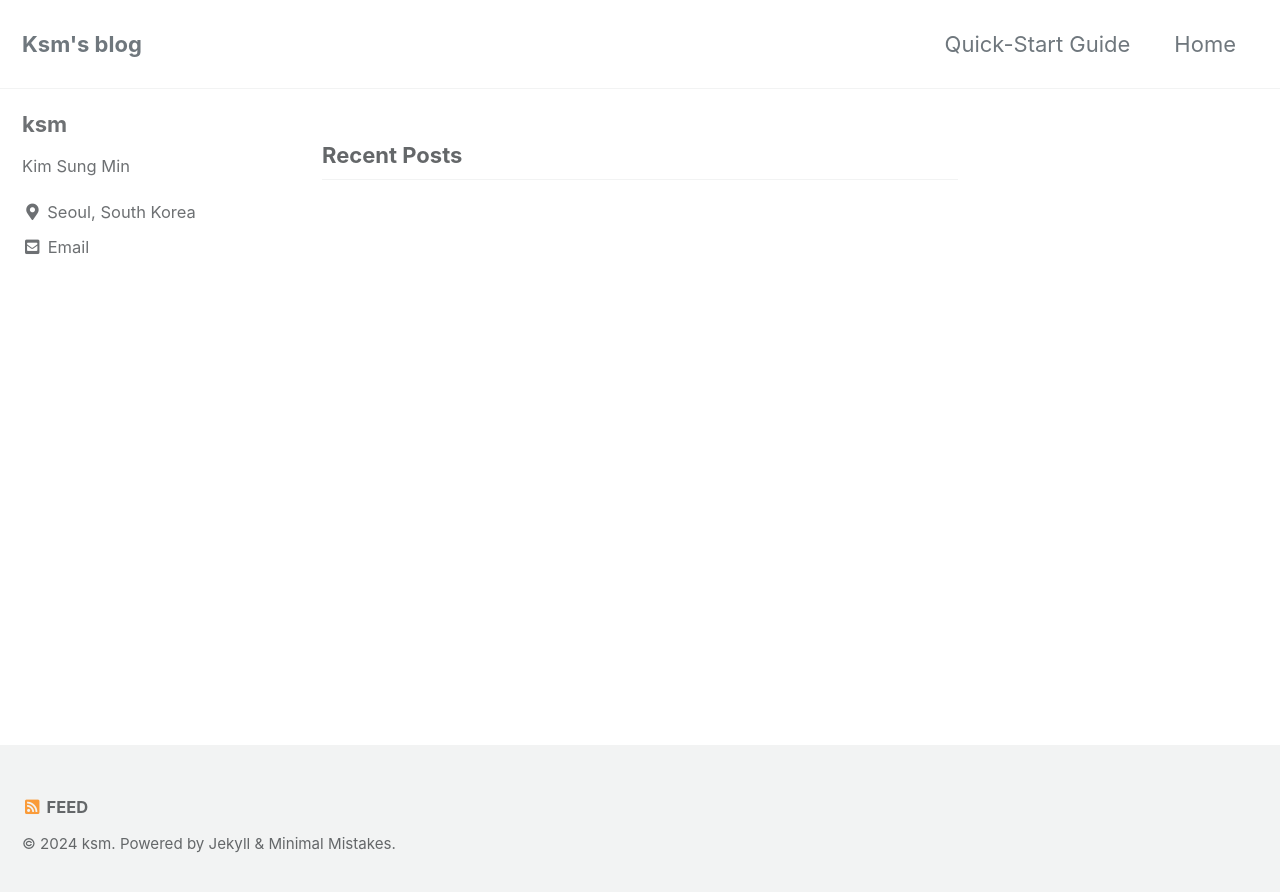
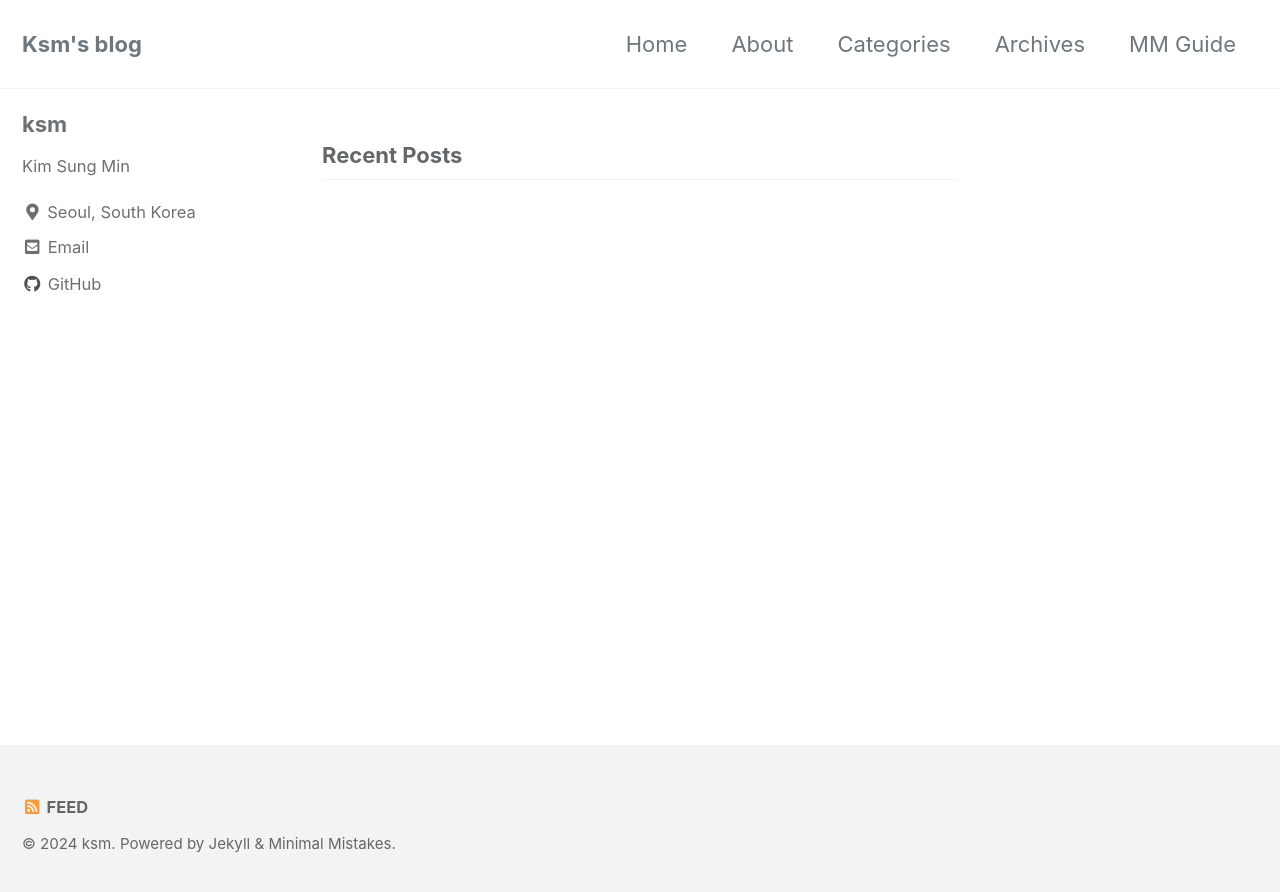
Before and after one commit to ksm463/ksm463.github.io, a Jekyll site: the page built from index.html, in a window 1280 px wide. Shown: the top 892 px of the page. Built offline with Jekyll 4.4.1, drawn with Linux system fonts in a browser that asks for light colours; cached includes are drawn as plain includes; the list of posts is cut into pages by our own code.

Commit message:
update info

```diff
--- a/_config.yml
+++ b/_config.yml
@@ -108,11 +108,11 @@ author:
   avatar           : # path of avatar image, e.g. "/assets/images/bio-photo.jpg"
   bio              : "Kim Sung Min"
   location         : "Seoul, South Korea"
-  email            : ksm46351@gmail.com
+  email            :
   links:
-    # - label: "Email"
-    #   icon: "fas fa-fw fa-envelope-square"
-      # url: "mailto:your.name@email.com"
+    - label: "Email"
+      icon: "fas fa-fw fa-envelope-square"
+      url: "mailto:ksm46351@gmail.com"
     - label: "Website"
       icon: "fas fa-fw fa-link"
       # url: "https://your-website.com"
@@ -124,7 +124,7 @@ author:
       # url: "https://facebook.com/"
     - label: "GitHub"
       icon: "fab fa-fw fa-github"
-      # url: "https://github.com/"
+      url: "https://github.com/ksm463"
     - label: "Instagram"
       icon: "fab fa-fw fa-instagram"
       # url: "https://instagram.com/"
@@ -281,8 +281,8 @@ compress_html:
 defaults:
   # _posts
   - scope:
-      path: ""
-      type: posts
+      path: "_pages"
+      type: pagess
     values:
       layout: single
       author_profile: true
--- a/_data/navigation.yml
+++ b/_data/navigation.yml
@@ -1,12 +1,16 @@
 # main links
 main:
-  - title: "Quick-Start Guide"
-    url: https://mmistakes.github.io/minimal-mistakes/docs/quick-start-guide/
   - title: "Home"
     url: https://ksm463.github.io/
-  # - title: "Sample Posts"
-  #   url: /year-archive/
-  # - title: "Sample Collections"
+  - title: "About"
+    url: /about/
+  - title: "Categories"
+    url: /categories/
+  - title: "Archives"
+    url: /year-archive/
+  # - title: "Collections"
   #   url: /collection-archive/
   # - title: "Sitemap"
   #   url: /sitemap/
+  - title: "MM Guide"
+    url: https://mmistakes.github.io/minimal-mistakes/docs/quick-start-guide/
```
